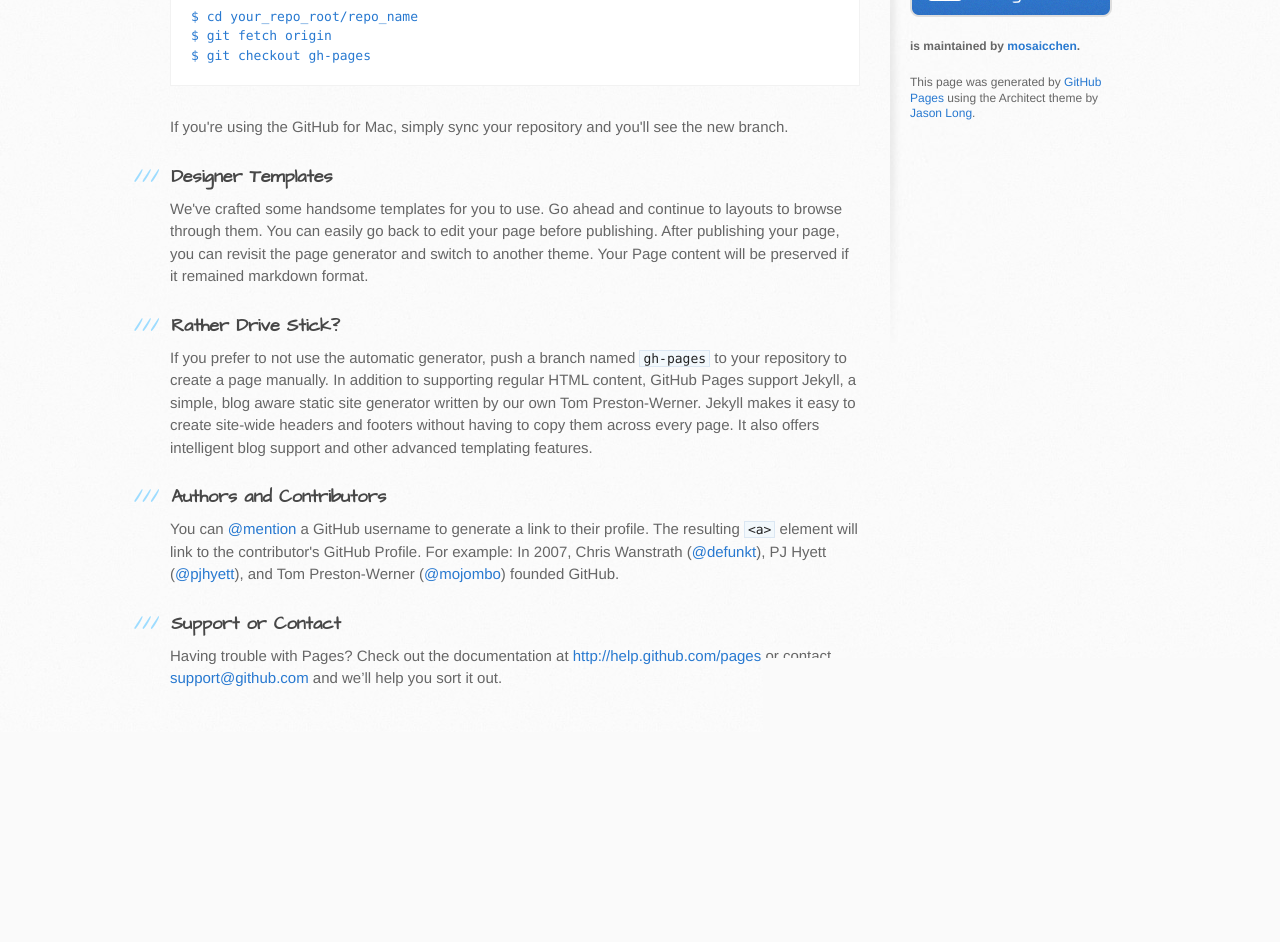
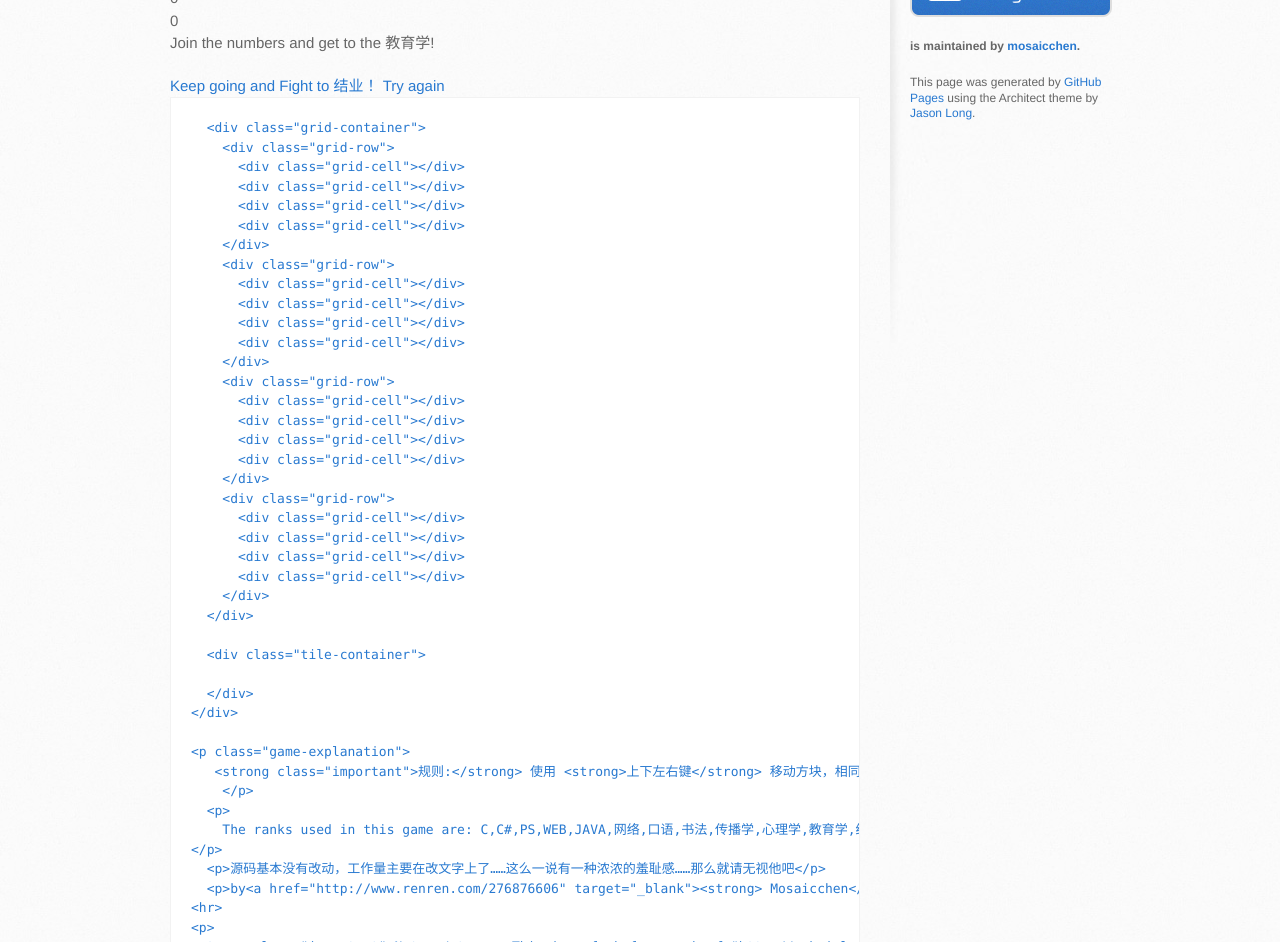
Before and after one commit to mosaicchen/ET2048, a plain HTML site: page index.html in a window 1280 px wide. Shown: the part 359-1301 px from the top of the page. Before the commit the page ends 1091 px from the top, so only its background shows below. Drawn offline with Linux system fonts and the light colour scheme.

```diff
--- a/index.html
+++ b/index.html
@@ -28,37 +28,104 @@
     <div id="content-wrapper">
       <div class="inner clearfix">
         <section id="main-content">
-          <h3>
-<a name="welcome-to-github-pages" class="anchor" href="#welcome-to-github-pages"><span class="octicon octicon-link"></span></a>Welcome to GitHub Pages.</h3>
+          <p>&lt;!DOCTYPE html&gt;
 
-<p>This automatic page generator is the easiest way to create beautiful pages for all of your projects. Author your page content here using GitHub Flavored Markdown, select a template crafted by a designer, and publish. After your page is generated, you can check out the new branch:</p>
+</p>
+  2048<p></p>
 
-<pre><code>$ cd your_repo_root/repo_name
-$ git fetch origin
-$ git checkout gh-pages
+<p></p>
+
+<p></p>
+  <div>
+    <div>
+      <h1>
+<a name="et2048" class="anchor" href="#et2048"><span class="octicon octicon-link"></span></a>ET2048</h1>
+      <div>
+        <div>0</div>
+        <div>0</div>
+      </div>
+    </div>
+    <p>Join the numbers and get to the <strong>教育学!</strong></p>
+      <p></p>
+    <div>
+      <div>
+        <p></p>
+        <div>
+            <a>Keep going and Fight to 结业！</a>
+          <a>Try again</a>
+          <div></div>
+        </div>
+      </div>
+
+<pre><code>  &lt;div class="grid-container"&gt;
+    &lt;div class="grid-row"&gt;
+      &lt;div class="grid-cell"&gt;&lt;/div&gt;
+      &lt;div class="grid-cell"&gt;&lt;/div&gt;
+      &lt;div class="grid-cell"&gt;&lt;/div&gt;
+      &lt;div class="grid-cell"&gt;&lt;/div&gt;
+    &lt;/div&gt;
+    &lt;div class="grid-row"&gt;
+      &lt;div class="grid-cell"&gt;&lt;/div&gt;
+      &lt;div class="grid-cell"&gt;&lt;/div&gt;
+      &lt;div class="grid-cell"&gt;&lt;/div&gt;
+      &lt;div class="grid-cell"&gt;&lt;/div&gt;
+    &lt;/div&gt;
+    &lt;div class="grid-row"&gt;
+      &lt;div class="grid-cell"&gt;&lt;/div&gt;
+      &lt;div class="grid-cell"&gt;&lt;/div&gt;
+      &lt;div class="grid-cell"&gt;&lt;/div&gt;
+      &lt;div class="grid-cell"&gt;&lt;/div&gt;
+    &lt;/div&gt;
+    &lt;div class="grid-row"&gt;
+      &lt;div class="grid-cell"&gt;&lt;/div&gt;
+      &lt;div class="grid-cell"&gt;&lt;/div&gt;
+      &lt;div class="grid-cell"&gt;&lt;/div&gt;
+      &lt;div class="grid-cell"&gt;&lt;/div&gt;
+    &lt;/div&gt;
+  &lt;/div&gt;
+
+  &lt;div class="tile-container"&gt;
+
+  &lt;/div&gt;
+&lt;/div&gt;
+
+&lt;p class="game-explanation"&gt;
+   &lt;strong class="important"&gt;规则:&lt;/strong&gt; 使用 &lt;strong&gt;上下左右键&lt;/strong&gt; 移动方块，相同的两个课程合并后会变成 &lt;strong&gt;新的课程&lt;/strong&gt;。
+    &lt;/p&gt;
+  &lt;p&gt;
+    The ranks used in this game are: C,C#,PS,WEB,JAVA,网络,口语,书法,传播学,心理学,教育学,结业
+&lt;/p&gt;
+  &lt;p&gt;源码基本没有改动，工作量主要在改文字上了……这么一说有一种浓浓的羞耻感……那么就请无视他吧&lt;/p&gt;
+  &lt;p&gt;by&lt;a href="http://www.renren.com/276876606" target="_blank"&gt;&lt;strong&gt; Mosaicchen&lt;/strong&gt;&lt;/a&gt;&lt;/p&gt;
+&lt;hr&gt;
+&lt;p&gt;
+&lt;strong class="important"&gt;Note:&lt;/strong&gt; This is a fork from &lt;a href="http://gabrielecirulli.github.io/2048"&gt;http://gabrielecirulli.github.io/2048&lt;/a&gt; created by &lt;a href="http://gabrielecirulli.com" target="_blank"&gt;Gabriele Cirulli.&lt;/a&gt;
+&lt;/p&gt;
+&lt;hr&gt;
 </code></pre>
 
-<p>If you're using the GitHub for Mac, simply sync your repository and you'll see the new branch.</p>
+<p></p>
+</div>
 
-<h3>
-<a name="designer-templates" class="anchor" href="#designer-templates"><span class="octicon octicon-link"></span></a>Designer Templates</h3>
+<p></p>
 
-<p>We've crafted some handsome templates for you to use. Go ahead and continue to layouts to browse through them. You can easily go back to edit your page before publishing. After publishing your page, you can revisit the page generator and switch to another theme. Your Page content will be preserved if it remained markdown format.</p>
+<div></div>
 
-<h3>
-<a name="rather-drive-stick" class="anchor" href="#rather-drive-stick"><span class="octicon octicon-link"></span></a>Rather Drive Stick?</h3>
+<pre><code>&lt;script type="text/javascript"&gt;
 
-<p>If you prefer to not use the automatic generator, push a branch named <code>gh-pages</code> to your repository to create a page manually. In addition to supporting regular HTML content, GitHub Pages support Jekyll, a simple, blog aware static site generator written by our own Tom Preston-Werner. Jekyll makes it easy to create site-wide headers and footers without having to copy them across every page. It also offers intelligent blog support and other advanced templating features.</p>
+    var disqus_shortname = 'mosaicchengithub';
+    (function () {
+        var dsq = document.createElement('script'); dsq.type = 'text/javascript'; dsq.async = true;
+        dsq.src = '//' + disqus_shortname + '.disqus.com/embed.js';
+        (document.getElementsByTagName('head')[0] || document.getElementsByTagName('body')[0]).appendChild(dsq);
+    })();
+&lt;/script&gt;
+&lt;noscript&gt;Please enable JavaScript to view the &lt;a href="http://disqus.com/?ref_noscript"&gt;comments powered by Disqus.&lt;/a&gt;&lt;/noscript&gt;
+</code></pre>
 
-<h3>
-<a name="authors-and-contributors" class="anchor" href="#authors-and-contributors"><span class="octicon octicon-link"></span></a>Authors and Contributors</h3>
-
-<p>You can <a href="https://github.com/blog/821" class="user-mention">@mention</a> a GitHub username to generate a link to their profile. The resulting <code>&lt;a&gt;</code> element will link to the contributor's GitHub Profile. For example: In 2007, Chris Wanstrath (<a href="https://github.com/defunkt" class="user-mention">@defunkt</a>), PJ Hyett (<a href="https://github.com/pjhyett" class="user-mention">@pjhyett</a>), and Tom Preston-Werner (<a href="https://github.com/mojombo" class="user-mention">@mojombo</a>) founded GitHub.</p>
-
-<h3>
-<a name="support-or-contact" class="anchor" href="#support-or-contact"><span class="octicon octicon-link"></span></a>Support or Contact</h3>
-
-<p>Having trouble with Pages? Check out the documentation at <a href="http://help.github.com/pages">http://help.github.com/pages</a> or contact <a href="mailto:support@github.com">support@github.com</a> and we’ll help you sort it out.</p>
+<p>
+</p>
+</div>
         </section>
 
         <aside id="sidebar">
```
Also changed, not shown: params.json (+1 -1 lines).
